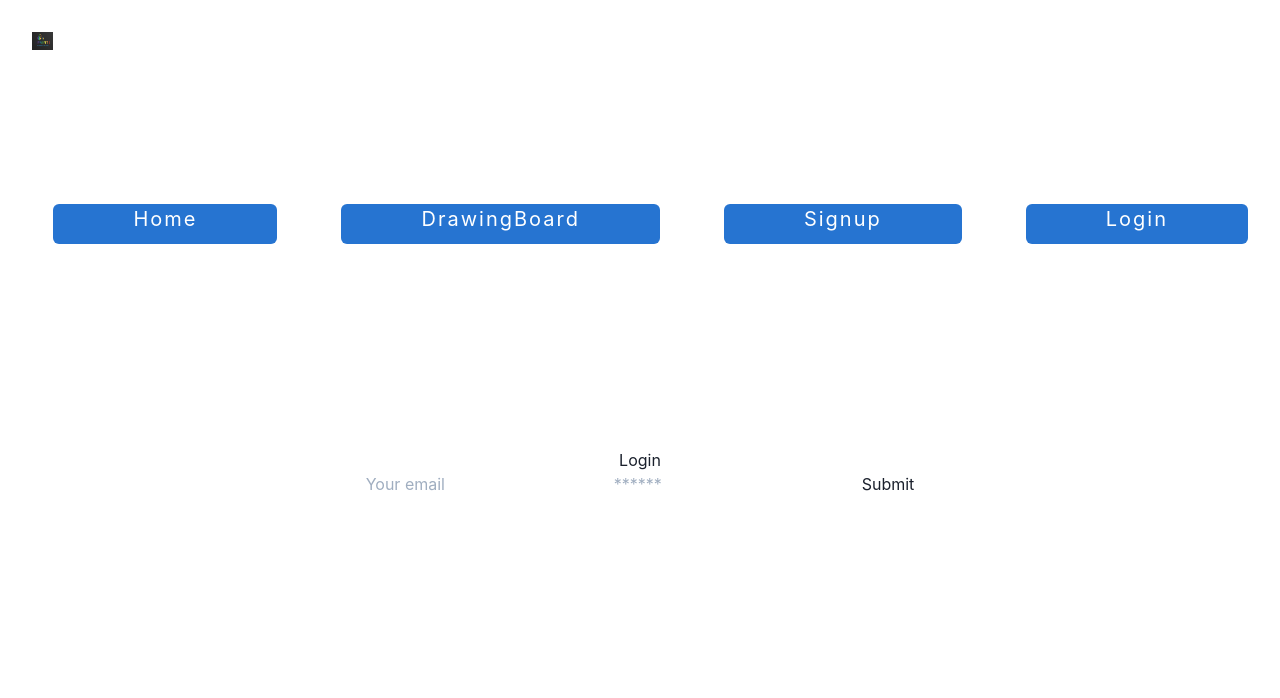
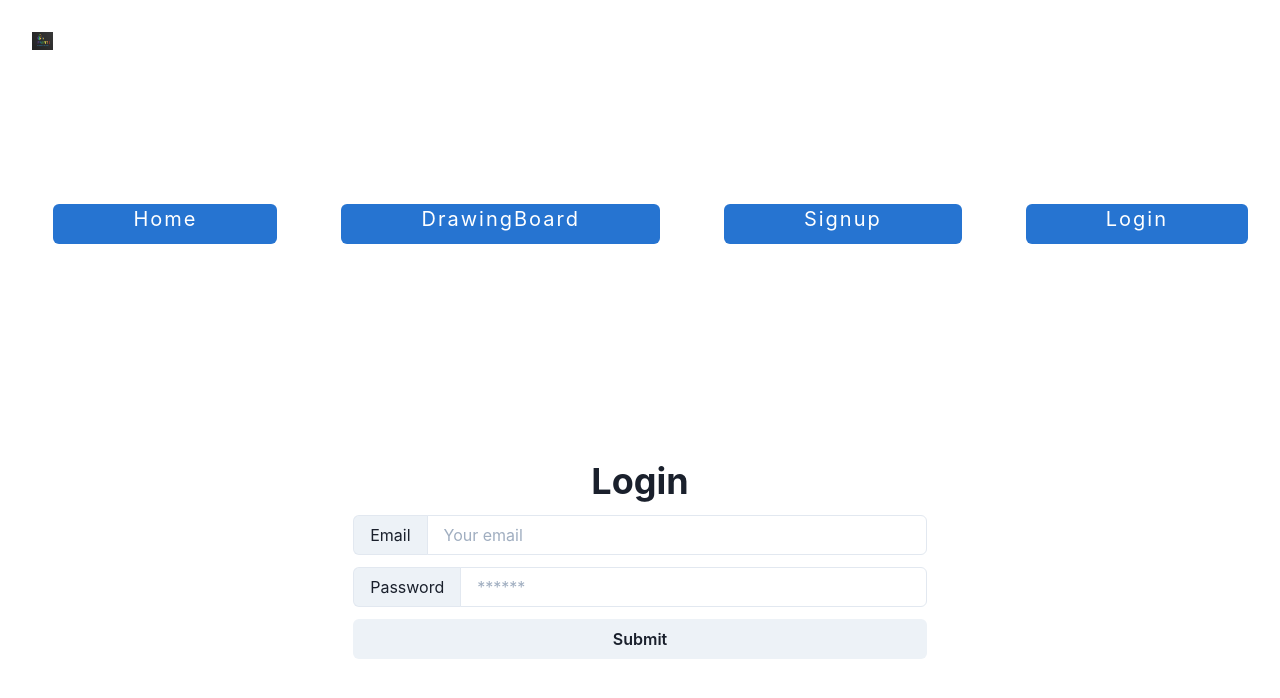
Before and after one commit to jhugray/colouring, a React (Create React App) app in the folder client/: page /login in a window 1280 px wide. Shown: the top 698 px of the page. Built offline with nearby package versions, Linux system fonts and the light colour scheme; no server answers.

Commit message:
log in page refactor

```diff
--- a/client/src/pages/Login.js
+++ b/client/src/pages/Login.js
@@ -1,7 +1,7 @@
 import React, { useState } from 'react';
 import { useMutation } from '@apollo/client';
 import { LOGIN_USER } from '../utils/mutations';
-
+import { InputLeftAddon, Heading, Container, InputGroup, Button, Input, Stack} from '@chakra-ui/react'
 import Auth from '../utils/auth';
 
 const Login = (props) => {
@@ -40,13 +40,19 @@ const Login = (props) => {
   };
 
   return (
-    <main className="flex-row justify-center mb-4">
-      <div className="col-12 col-md-6">
-        <div className="card">
-          <h4 className="card-header">Login</h4>
-          <div className="card-body">
+
+    <Container>
+
+      <Heading  as='h1' size='xl' p={3}>
+        Login
+      </Heading>
+
       <form onSubmit={handleFormSubmit}>
-              <input
+        <Stack spacing={3}>
+
+          <InputGroup>
+          <InputLeftAddon>Email</InputLeftAddon>
+            <Input
               className="form-input"
               placeholder="Your email"
               name="email"
@@ -55,7 +61,11 @@ const Login = (props) => {
               value={formState.email}
               onChange={handleChange}
             />
-              <input
+          </InputGroup>
+
+          <InputGroup>
+          <InputLeftAddon>Password</InputLeftAddon>
+            <Input
               className="form-input"
               placeholder="******"
               name="password"
@@ -64,16 +74,18 @@ const Login = (props) => {
               value={formState.password}
               onChange={handleChange}
             />
-              <button className="btn d-block w-100" type="submit">
+          </InputGroup>
+
+          <Button className="btn d-block w-100" type="submit">
             Submit
-              </button>
+          </Button>
+
+      </Stack>
       </form>
+      {error && <div>Login failed</div>}
 
-            {error && <div>Login failed</div>}
-          </div>
-        </div>
-      </div>
-    </main>
+    </Container>
+
   );
 };
 
```
Lines whose indentation alone changed are shown as unchanged.
